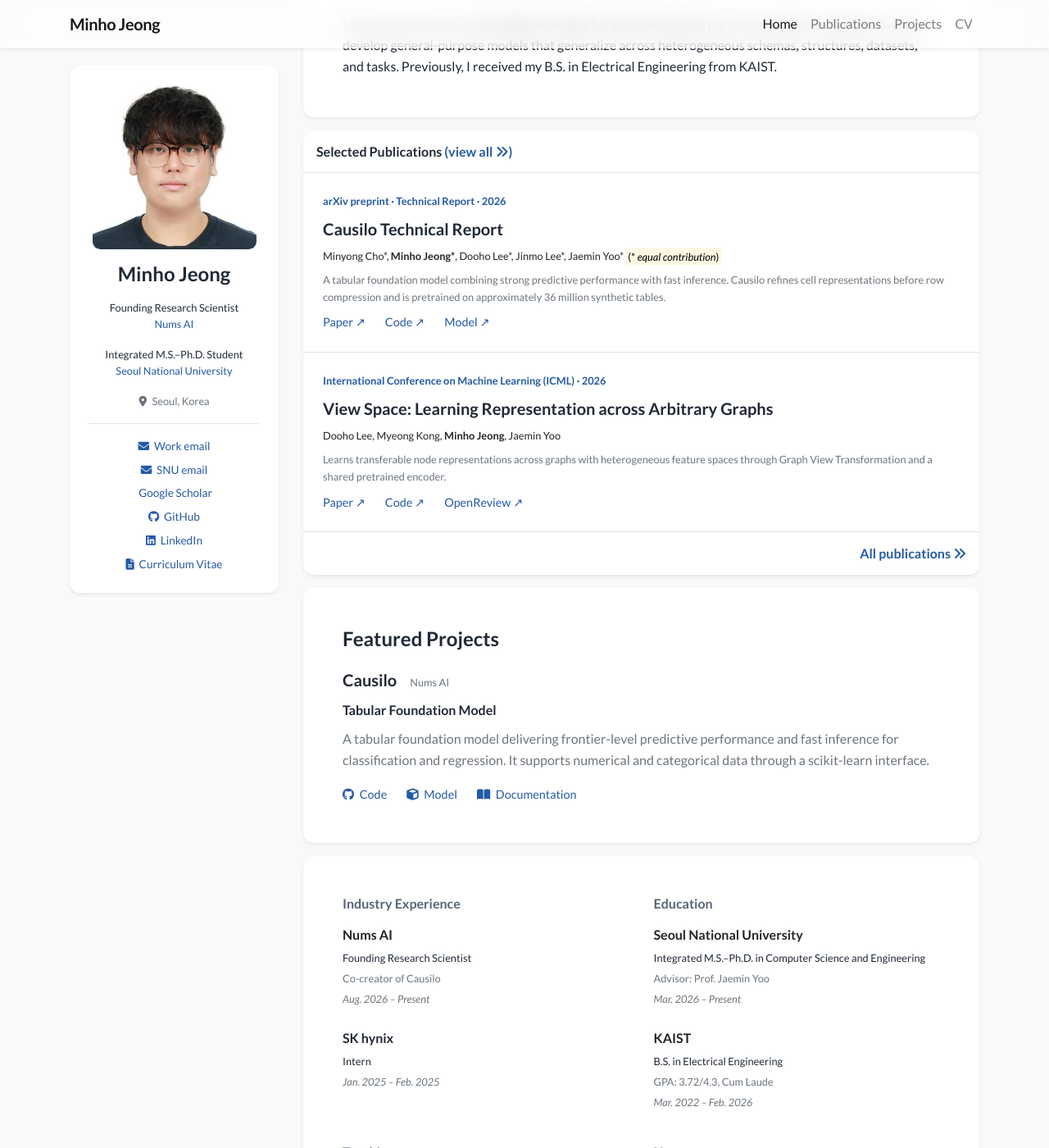
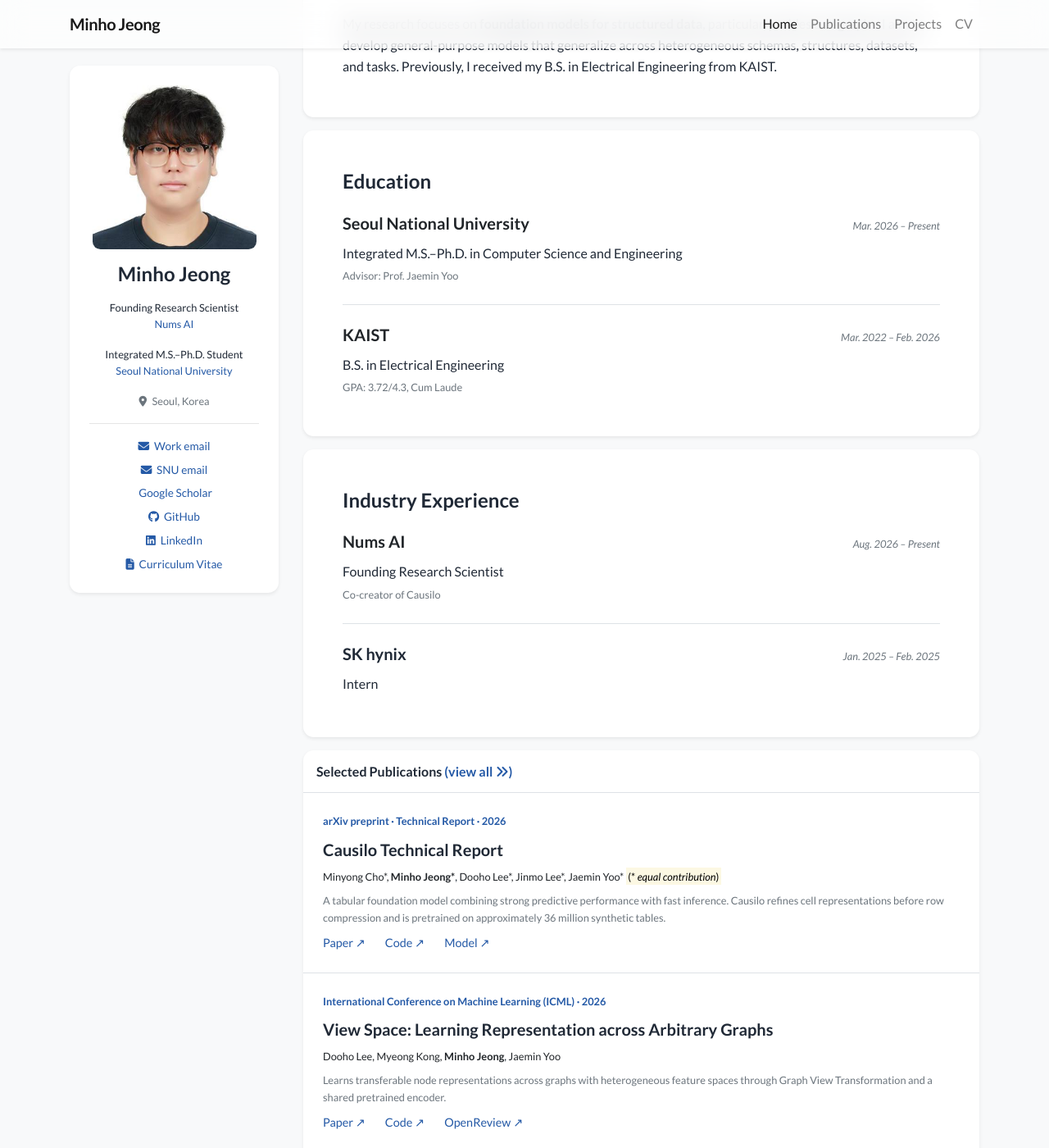
Before and after one commit to Chessjeong/Chessjeong.github.io, a Jekyll site: the page built from index.html, in a window 1280 px wide and 1400 px high, scrolled down 234 px. Shown: the whole window at 82% size. Built offline with Jekyll 4.4.1, drawn with Linux system fonts in a browser that asks for light colours; nearby versions of some CDN libraries; a style sheet for code colours, icons or effects is not loaded.

Commit message:
Promote education and industry experience above publications

```diff
--- /dev/null
+++ b/_includes/widgets/background_card.html
@@ -0,0 +1,21 @@
+{% assign category = include.category %}
+{% assign items = site.data.profile[category.key] %}
+{% if items.size > 0 %}
+<section id="{{ category.key }}" class="card border-0 shadow-sm bg-white mt-3" aria-labelledby="{{ category.key }}-heading">
+  <div class="card-body p-4 p-lg-5">
+    <h2 class="h4 mb-4" id="{{ category.key }}-heading">{{ category.title }}</h2>
+    <ul class="list-unstyled mb-0">
+      {% for item in items %}
+      <li {% unless forloop.last %}class="border-bottom pb-4 mb-4"{% endunless %}>
+        <div class="d-flex flex-column flex-lg-row justify-content-lg-between align-items-lg-baseline mb-2">
+          <h3 class="h5 mb-1">{% if item.url %}<a class="text-body" href="{{ item.url }}">{{ item.name }}</a>{% else %}{{ item.name }}{% endif %}</h3>
+          {% if item.date %}<span class="small text-muted ml-lg-4 no-break"><em>{{ item.date }}</em></span>{% endif %}
+        </div>
+        {% if item.position %}<p class="mb-1">{{ item.position }}</p>{% endif %}
+        {% if item.detail %}<p class="small text-muted mb-0">{{ item.detail }}</p>{% endif %}
+      </li>
+      {% endfor %}
+    </ul>
+  </div>
+</section>
+{% endif %}
--- a/_includes/widgets/experience_card.html
+++ b/_includes/widgets/experience_card.html
@@ -1,7 +1,8 @@
-<section id="background" class="card border-0 shadow-sm bg-white mt-3" aria-label="Academic and professional background">
-  <div class="card-body p-4 p-lg-5">
+<section id="background" class="card border-0 shadow-sm bg-white mt-3" aria-label="Teaching and honors">
+  <div class="card-body p-4">
     <div class="row background-grid">
-      {% for category in site.data.background_sections %}
+      {% assign supporting_background = site.data.background_sections | where: 'featured', false %}
+      {% for category in supporting_background %}
       {% assign items = site.data.profile[category.key] %}
       {% if items.size > 0 %}
       <div class="col-lg-6 background-section">
--- a/index.html
+++ b/index.html
@@ -7,6 +7,10 @@
   <div class="col-lg-3 col-md-4">{% include widgets/profile_card_mini.html %}</div>
   <div class="col-lg-9 col-md-8">
     {% include widgets/profile_card_bio_only.html %}
+    {% if site.data.display.homepage.show_experience %}
+      {% assign featured_background = site.data.background_sections | where: 'featured', true %}
+      {% for category in featured_background %}{% include widgets/background_card.html category=category %}{% endfor %}
+    {% endif %}
     {% if site.data.display.homepage.show_selected_publications %}
       {% assign pubs = site.publications | sort: 'date' | reverse | where: 'selected', true %}
       {% if pubs.size > 0 %}{% include widgets/publication_card.html publications=pubs title='Selected Publications' %}{% endif %}
```
Also changed, not shown: _data/background_sections.yml (+6 -2 lines), README.md.
